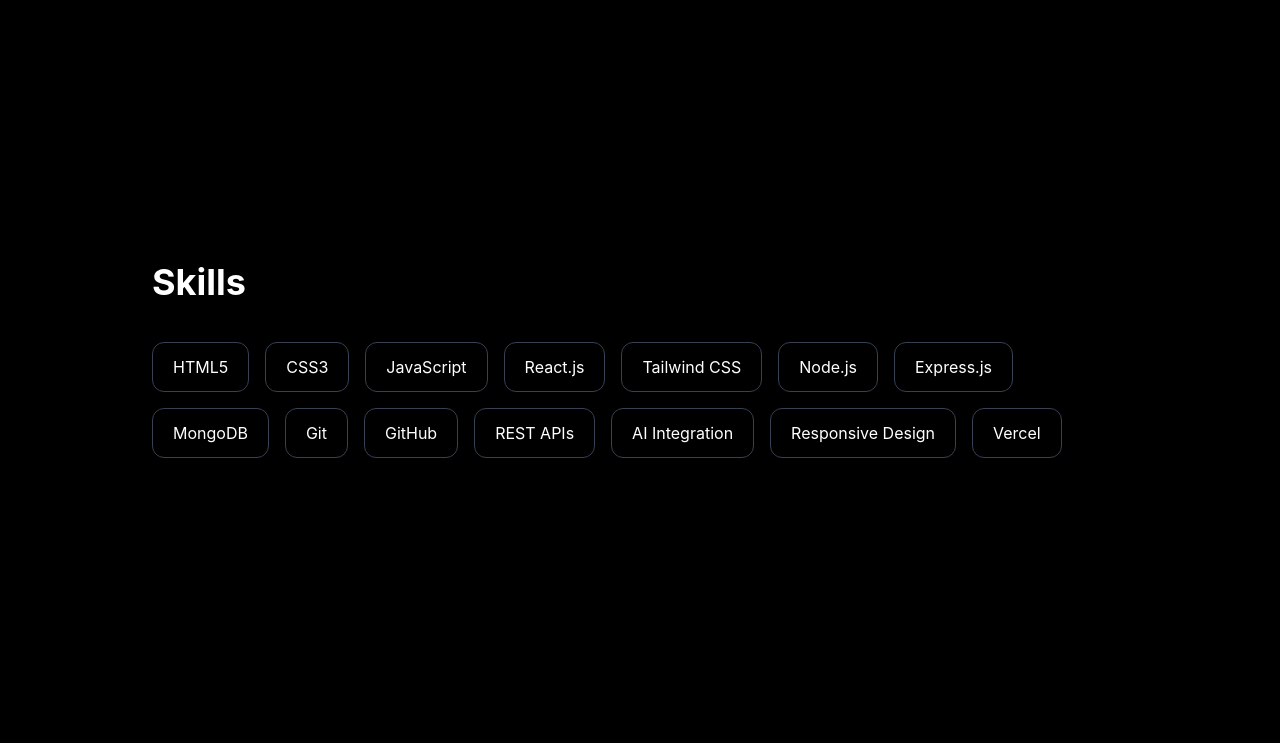
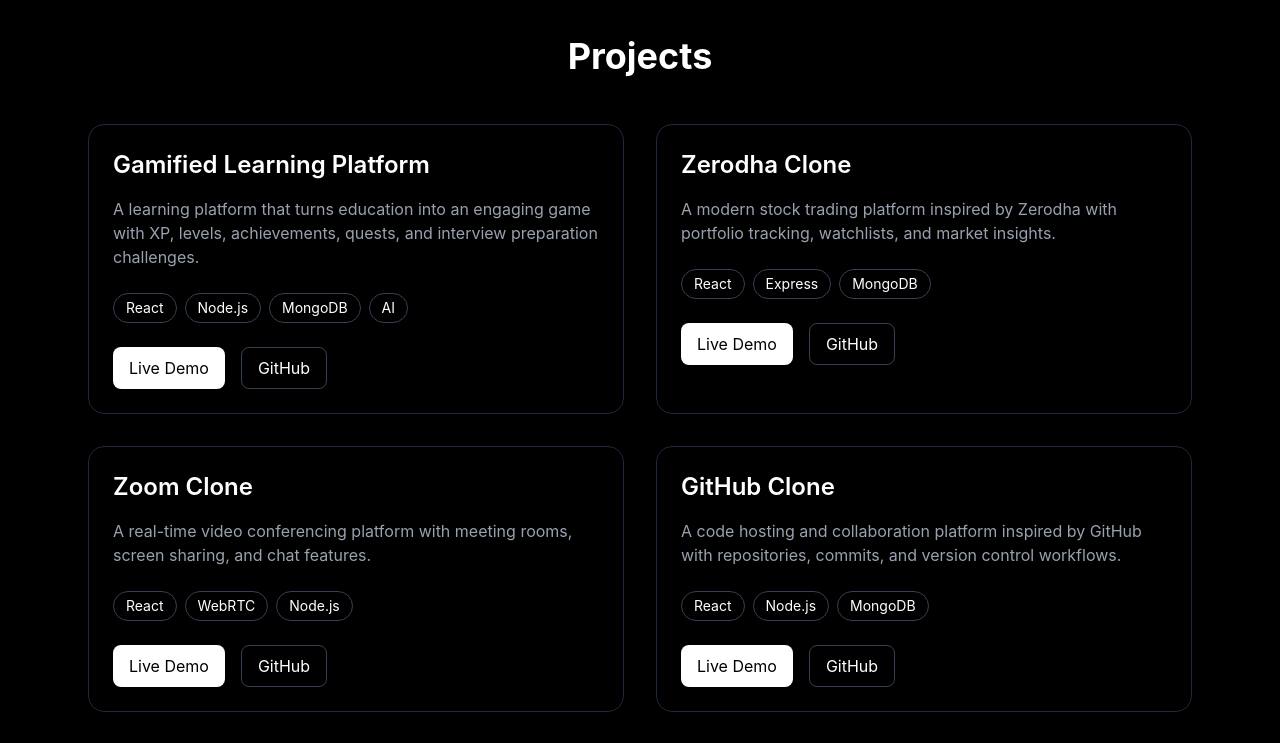
Before and after one commit to vikasthakur-2004/vikas-portfolio, a React (Vite) app: page / in a window 1280 px wide. Shown: the part 1640-2383 px from the top of the page. Built offline with nearby package versions, Linux system fonts and the light colour scheme.

Commit message:
Add projects showcase section

```diff
--- a/src/App.jsx
+++ b/src/App.jsx
@@ -2,6 +2,7 @@
 import Hero from "./sections/Hero";
 import About from "./sections/About";
 import Skills from "./sections/Skills";
+import Projects from "./sections/Projects";
 
 function App() {
   return (
@@ -10,6 +11,7 @@
       <Hero />
       <About />
       <Skills />
+      <Projects />
     </div>
   );
 }
--- a/src/components/Navbar.jsx
+++ b/src/components/Navbar.jsx
@@ -4,33 +4,52 @@
   return (
     <nav className="fixed top-0 w-full bg-black/80 backdrop-blur-md border-b border-gray-800 z-50">
       <div className="max-w-6xl mx-auto px-6 py-4 flex justify-between items-center">
-
-        <h1 className="font-bold text-xl">
-          VT.
-        </h1>
+        <h1 className="font-bold text-xl">VT.</h1>
 
         <ul className="hidden md:flex gap-8 text-gray-300">
-
           <li>
-            <Link to="hero" smooth={true} duration={500} className="cursor-pointer hover:text-white">
+            <Link
+              to="hero"
+              smooth={true}
+              duration={500}
+              className="cursor-pointer hover:text-white"
+            >
               Home
             </Link>
           </li>
 
           <li>
-            <Link to="about" smooth={true} duration={500} className="cursor-pointer hover:text-white">
+            <Link
+              to="about"
+              smooth={true}
+              duration={500}
+              className="cursor-pointer hover:text-white"
+            >
               About
             </Link>
           </li>
 
           <li>
-            <Link to="skills" smooth={true} duration={500} className="cursor-pointer hover:text-white">
+            <Link
+              to="skills"
+              smooth={true}
+              duration={500}
+              className="cursor-pointer hover:text-white"
+            >
               Skills
             </Link>
           </li>
-
+          <li>
+            <Link
+              to="projects"
+              smooth={true}
+              duration={500}
+              className="cursor-pointer hover:text-white"
+            >
+              Projects
+            </Link>
+          </li>
         </ul>
-
       </div>
     </nav>
   );
--- a/src/sections/About.jsx
+++ b/src/sections/About.jsx
@@ -2,7 +2,7 @@
   return (
     <section
       id="about"
-      className="min-h-screen flex flex-col justify-center px-6 max-w-5xl mx-auto"
+      className="py-24 px-6 max-w-5xl mx-auto"
     >
       <h2 className="text-4xl font-bold mb-8">
         About Me
--- a/src/sections/Projects.jsx
+++ b/src/sections/Projects.jsx
@@ -0,0 +1,91 @@
+function Projects() {
+  const projects = [
+    {
+      title: "Gamified Learning Platform",
+      description:
+        "A learning platform that turns education into an engaging game with XP, levels, achievements, quests, and interview preparation challenges.",
+      tech: ["React", "Node.js", "MongoDB", "AI"],
+    },
+    {
+      title: "Zerodha Clone",
+      description:
+        "A modern stock trading platform inspired by Zerodha with portfolio tracking, watchlists, and market insights.",
+      tech: ["React", "Express", "MongoDB"],
+    },
+    {
+      title: "Zoom Clone",
+      description:
+        "A real-time video conferencing platform with meeting rooms, screen sharing, and chat features.",
+      tech: ["React", "WebRTC", "Node.js"],
+    },
+    {
+      title: "GitHub Clone",
+      description:
+        "A code hosting and collaboration platform inspired by GitHub with repositories, commits, and version control workflows.",
+      tech: ["React", "Node.js", "MongoDB"],
+    },
+    {
+      title: "LinkedIn Clone",
+      description:
+        "A professional networking platform with profiles, posts, connections, and activity feeds.",
+      tech: ["React", "Express", "MongoDB"],
+    },
+    {
+      title: "ChatGPT Clone",
+      description:
+        "An AI-powered conversational assistant with chat history, modern UI, and AI integrations.",
+      tech: ["React", "OpenAI API", "Node.js"],
+    },
+  ];
+
+  return (
+    <section
+      id="projects"
+      className="min-h-screen px-6 py-24 max-w-6xl mx-auto"
+    >
+      <h2 className="text-4xl font-bold mb-12 text-center">
+        Projects
+      </h2>
+
+      <div className="grid md:grid-cols-2 gap-8">
+        {projects.map((project) => (
+          <div
+            key={project.title}
+            className="border border-gray-800 rounded-2xl p-6 hover:border-blue-500 hover:-translate-y-2 hover:shadow-2xl transition-all duration-300"
+          >
+            <h3 className="text-2xl font-semibold mb-4">
+              {project.title}
+            </h3>
+
+            <p className="text-gray-400 mb-6">
+              {project.description}
+            </p>
+
+            <div className="flex flex-wrap gap-2 mb-6">
+              {project.tech.map((item) => (
+                <span
+                  key={item}
+                  className="px-3 py-1 border border-gray-700 rounded-full text-sm"
+                >
+                  {item}
+                </span>
+              ))}
+            </div>
+
+            <div className="flex gap-4">
+              <button className="px-4 py-2 bg-white text-black rounded-lg">
+                Live Demo
+              </button>
+
+              <button className="px-4 py-2 border border-gray-700 rounded-lg">
+                GitHub
+              </button>
+            </div>
+          </div>
+        ))}
+      </div>
+    </section>
+  );
+}
+
+export default Projects;
--- a/src/sections/Skills.jsx
+++ b/src/sections/Skills.jsx
@@ -20,7 +20,7 @@
   return (
     <section
       id="skills"
-      className="min-h-screen flex flex-col justify-center px-6 max-w-5xl mx-auto"
+      className="py-24 px-6 max-w-5xl mx-auto"
     >
       <h2 className="text-4xl font-bold mb-10">
         Skills
```
